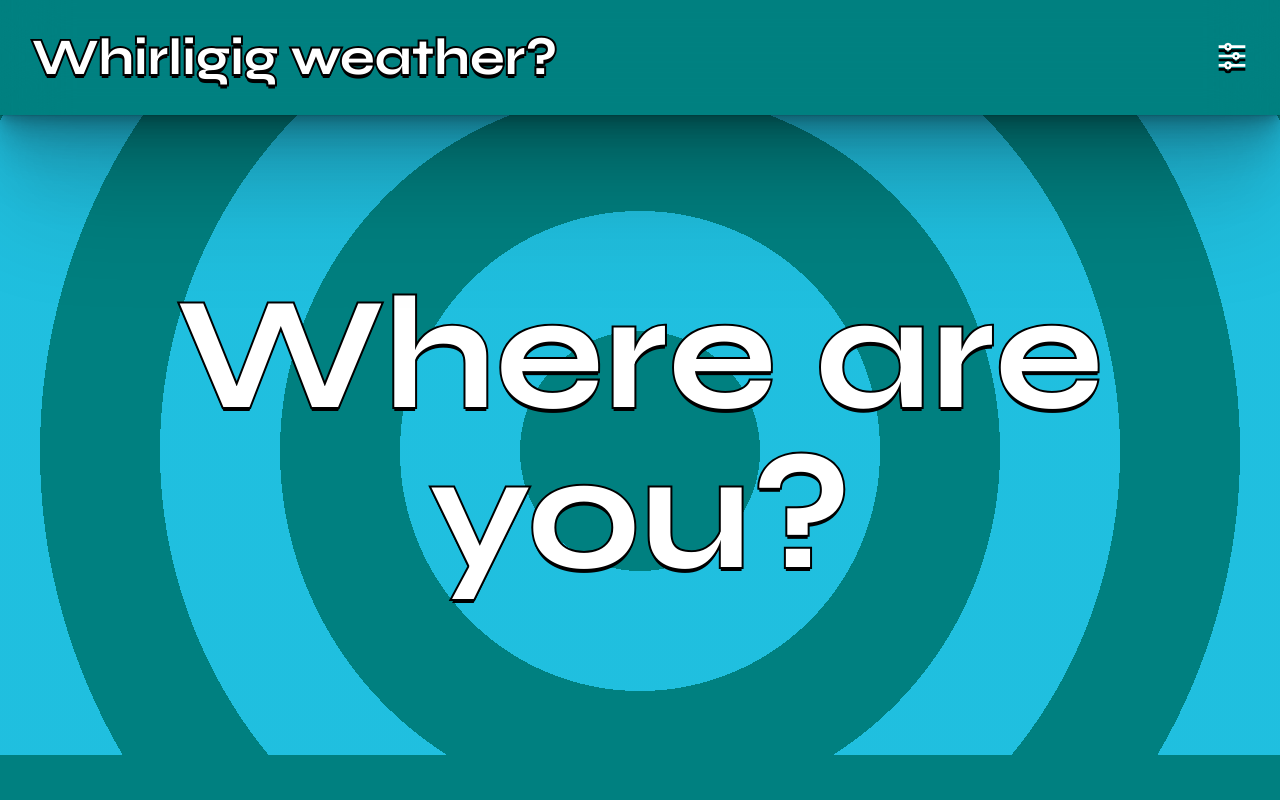
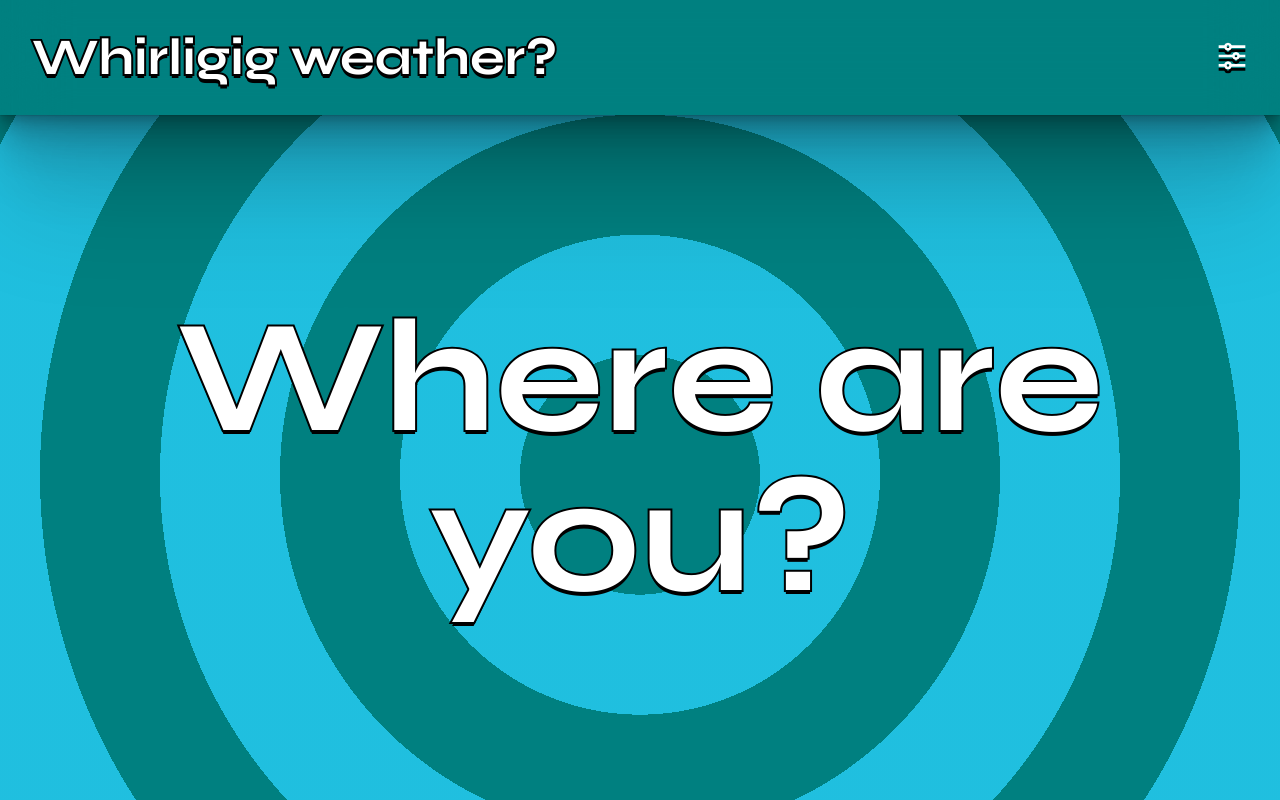
Before and after one commit to allancorbett/whirligig, a SvelteKit app: page / in a window 1280 px wide. Built offline with nearby package versions, Linux system fonts and the light colour scheme; no server answers.

Commit message:
fix styling

```diff
--- a/src/routes/+page.svelte
+++ b/src/routes/+page.svelte
@@ -334,7 +334,6 @@
 		--location-stripe: hsl(190, 75%, 50%);
 		--text: white;
 		--text-shadow: 0 0.25em 0 hsl(0, 0%, 0%);
-		/* font-family: 'Space Grotesk', sans-serif; */
 		font-family: 'Syne', sans-serif;
 		line-height: 1;
 		color: var(--text);
@@ -424,6 +423,7 @@
 		display: flex;
 		flex-direction: column;
 		transition: all 450ms linear;
+		flex: 1;
 	}
 	.message {
 		margin: 0 2vmax 6vmax;
```
